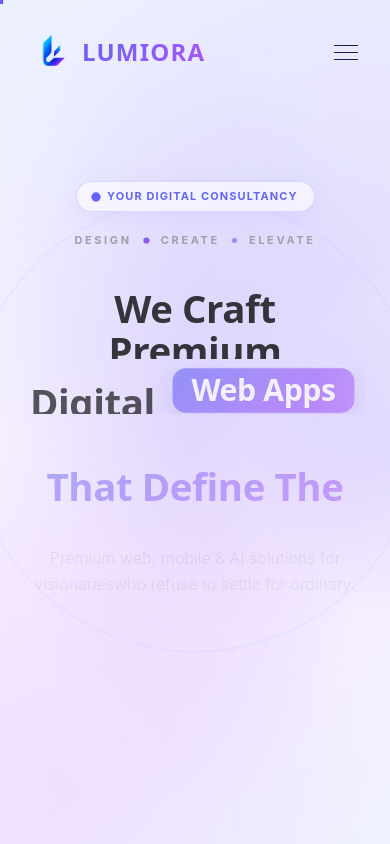
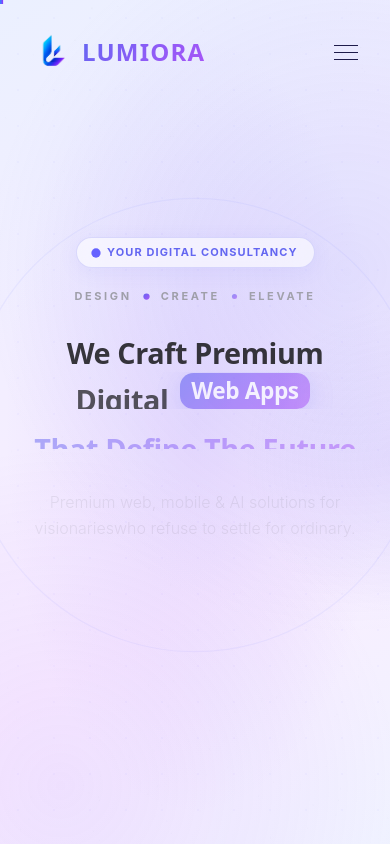
Before and after one commit to aswink113/PIXELFORGE, a React (Vite) app in the folder frontend/: page / in a window 390 px wide. Shown: the top 844 px of the page. Built offline with nearby package versions, Linux system fonts and the light colour scheme.

Commit message:
fix: improve responsive mobile layout, enhance touch device support, and disable custom cursor on touch screens

```diff
--- a/frontend/src/components/CustomCursor.tsx
+++ b/frontend/src/components/CustomCursor.tsx
@@ -4,11 +4,16 @@ import { motion } from 'framer-motion';
 export const CustomCursor = () => {
   const [mousePosition, setMousePosition] = useState({ x: 0, y: 0 });
   const [isHovered, setIsHovered] = useState(false);
+  const [isTouchDevice, setIsTouchDevice] = useState(false);
 
   const isAutomation = typeof navigator !== 'undefined' && navigator.webdriver;
 
   useEffect(() => {
-    if (isAutomation) return;
+    setIsTouchDevice('ontouchstart' in window || navigator.maxTouchPoints > 0);
+  }, []);
+
+  useEffect(() => {
+    if (isAutomation || isTouchDevice) return;
 
     const updateMousePosition = (e: MouseEvent) => {
       setMousePosition({ x: e.clientX, y: e.clientY });
@@ -36,9 +41,9 @@ export const CustomCursor = () => {
       window.removeEventListener('mousemove', updateMousePosition);
       window.removeEventListener('mouseover', handleMouseOver);
     };
-  }, [isAutomation]);
+  }, [isAutomation, isTouchDevice]);
 
-  if (isAutomation) return null;
+  if (isAutomation || isTouchDevice) return null;
 
   return (
     <>
--- a/frontend/src/components/Hero.tsx
+++ b/frontend/src/components/Hero.tsx
@@ -199,19 +199,19 @@ export const Hero = ({ onOpenPlanner }: { onOpenPlanner?: () => void }) => {
                 initial={{ y: '105%', opacity: 0 }}
                 animate={{ y: 0, opacity: 1 }}
                 transition={{ duration: 1.1, delay: 0.7, ease: EASE }}
-                className="block text-[2.4rem] sm:text-[3.2rem] md:text-[4rem] lg:text-[4.8rem] text-zinc-900"
+                className="block text-[1.8rem] min-[400px]:text-[2.4rem] sm:text-[3.2rem] md:text-[4rem] lg:text-[4.8rem] text-zinc-900"
               >
                 We Craft Premium
               </motion.span>
             </div>
 
             {/* Line 2 — static "Digital" + cycling word pill */}
-            <div className="overflow-hidden flex items-center justify-center gap-3 my-2">
+            <div className="overflow-hidden flex flex-wrap items-center justify-center gap-2 sm:gap-3 my-2">
               <motion.span
                 initial={{ y: '105%', opacity: 0 }}
                 animate={{ y: 0, opacity: 1 }}
                 transition={{ duration: 1.1, delay: 0.85, ease: EASE }}
-                className="inline-block text-[2.4rem] sm:text-[3.2rem] md:text-[4rem] lg:text-[4.8rem] text-zinc-900"
+                className="inline-block text-[1.8rem] min-[400px]:text-[2.4rem] sm:text-[3.2rem] md:text-[4rem] lg:text-[4.8rem] text-zinc-900"
               >
                 Digital
               </motion.span>
@@ -221,7 +221,7 @@ export const Hero = ({ onOpenPlanner }: { onOpenPlanner?: () => void }) => {
                 initial={{ opacity: 0, scale: 0.85 }}
                 animate={{ opacity: 1, scale: 1 }}
                 transition={{ duration: 0.9, delay: 1.0, ease: EASE }}
-                className="relative overflow-hidden rounded-[14px] px-5 py-1.5 flex items-center"
+                className="relative overflow-hidden rounded-[14px] px-3 sm:px-5 py-1.5 flex items-center"
                 style={{
                   background: 'linear-gradient(135deg, #6366F1 0%, #8B5CF6 50%, #A855F7 100%)',
                   boxShadow: '0 6px 28px rgba(99,102,241,0.3)',
@@ -241,7 +241,7 @@ export const Hero = ({ onOpenPlanner }: { onOpenPlanner?: () => void }) => {
                     animate={{ y: 0, opacity: 1, filter: 'blur(0px)' }}
                     exit={{ y: '-80%', opacity: 0, filter: 'blur(4px)' }}
                     transition={{ duration: 0.55, ease: EASE }}
-                    className="relative z-10 text-[2rem] sm:text-[2.5rem] md:text-[3.2rem] lg:text-[3.8rem] font-bold text-white whitespace-nowrap"
+                    className="relative z-10 text-[1.5rem] min-[400px]:text-[2rem] sm:text-[2.5rem] md:text-[3.2rem] lg:text-[3.8rem] font-bold text-white whitespace-nowrap"
                   >
                     {cycleWords[wordIndex]}
                   </motion.span>
@@ -255,7 +255,7 @@ export const Hero = ({ onOpenPlanner }: { onOpenPlanner?: () => void }) => {
                 initial={{ y: '105%', opacity: 0 }}
                 animate={{ y: 0, opacity: 1 }}
                 transition={{ duration: 1.1, delay: 1.0, ease: EASE }}
-                className="block text-[2.4rem] sm:text-[3.2rem] md:text-[4rem] lg:text-[4.8rem] text-gradient"
+                className="block text-[1.8rem] min-[400px]:text-[2.4rem] sm:text-[3.2rem] md:text-[4rem] lg:text-[4.8rem] text-gradient"
               >
                 That Define The Future
               </motion.span>
--- a/frontend/src/components/Navbar.tsx
+++ b/frontend/src/components/Navbar.tsx
@@ -15,6 +15,15 @@ export const Navbar = ({ onOpenPlanner }: { onOpenPlanner: () => void }) => {
     window.addEventListener('scroll', handleScroll);
     return () => window.removeEventListener('scroll', handleScroll);
   }, []);
+
+  useEffect(() => {
+    if (menuOpen) {
+      document.body.classList.add('overflow-hidden');
+    } else {
+      document.body.classList.remove('overflow-hidden');
+    }
+    return () => document.body.classList.remove('overflow-hidden');
+  }, [menuOpen]);
 
   const navLinks = [
     { name: 'Home', href: '/', isRoute: true },
--- a/frontend/src/components/Process.tsx
+++ b/frontend/src/components/Process.tsx
@@ -148,7 +148,7 @@ export const Process = () => {
                   <motion.div
                     whileInView={{ scale: 1.25 }}
                     viewport={{ margin: "-120px" }}
-                    className="absolute left-0 md:left-1/2 md:-translate-x-1/2 top-6 w-[14px] h-[14px] rounded-full bg-blue-500 border-2 border-brand-bg ring-4 ring-blue-500/20 flex-shrink-0 transition-colors duration-300"
+                    className="absolute left-[20px] md:left-1/2 md:-translate-x-1/2 top-6 w-[14px] h-[14px] rounded-full bg-blue-500 border-2 border-brand-bg ring-4 ring-blue-500/20 flex-shrink-0 transition-colors duration-300"
                   />
                 </motion.div>
               );
--- a/frontend/src/components/ProjectPlannerModal.tsx
+++ b/frontend/src/components/ProjectPlannerModal.tsx
@@ -102,7 +102,7 @@ export const ProjectPlannerModal = ({ isOpen, onClose, initialCategory = '' }: P
             animate={{ scale: 1, opacity: 1, y: 0 }}
             exit={{ scale: 0.9, opacity: 0, y: 20 }}
             transition={{ type: "spring", duration: 0.6 }}
-            className="glass-card max-w-2xl w-full p-8 md:p-12 rounded-3xl relative border border-white/10 shadow-[0_0_80px_rgba(59,130,246,0.15)] flex flex-col justify-between min-h-[500px]"
+            className="glass-card max-w-2xl w-full p-6 md:p-12 rounded-3xl relative border border-white/10 shadow-[0_0_80px_rgba(59,130,246,0.15)] flex flex-col justify-between min-h-[500px] max-h-[90vh] overflow-y-auto"
           >
             {/* Close Button */}
             <button
--- a/frontend/src/components/Testimonials.tsx
+++ b/frontend/src/components/Testimonials.tsx
@@ -143,7 +143,7 @@ export const Testimonials = () => {
           </div>
 
           {/* Prev / Next */}
-          <div className="absolute top-1/2 -translate-y-1/2 left-0 right-0 flex justify-between px-2 md:-mx-16 pointer-events-none">
+          <div className="absolute top-1/2 -translate-y-1/2 left-0 right-0 hidden md:flex justify-between px-2 md:-mx-16 pointer-events-none">
             <button
               onClick={() => setActive((prev) => (prev - 1 + testimonials.length) % testimonials.length)}
               className="pointer-events-auto w-10 h-10 rounded-full border border-border-color bg-card-bg hover:bg-card-hover-bg flex items-center justify-center text-text-muted hover:text-text-main transition-all cursor-none hover-target backdrop-blur-sm"
--- a/frontend/src/index.css
+++ b/frontend/src/index.css
@@ -113,3 +113,9 @@
   height: 60px;
   border-color: rgba(var(--cursor-color), 0);
 }
+
+@media (hover: none) and (pointer: coarse) {
+  body, button, a, .cursor-none, .hover-target {
+    cursor: auto !important;
+  }
+}
```
